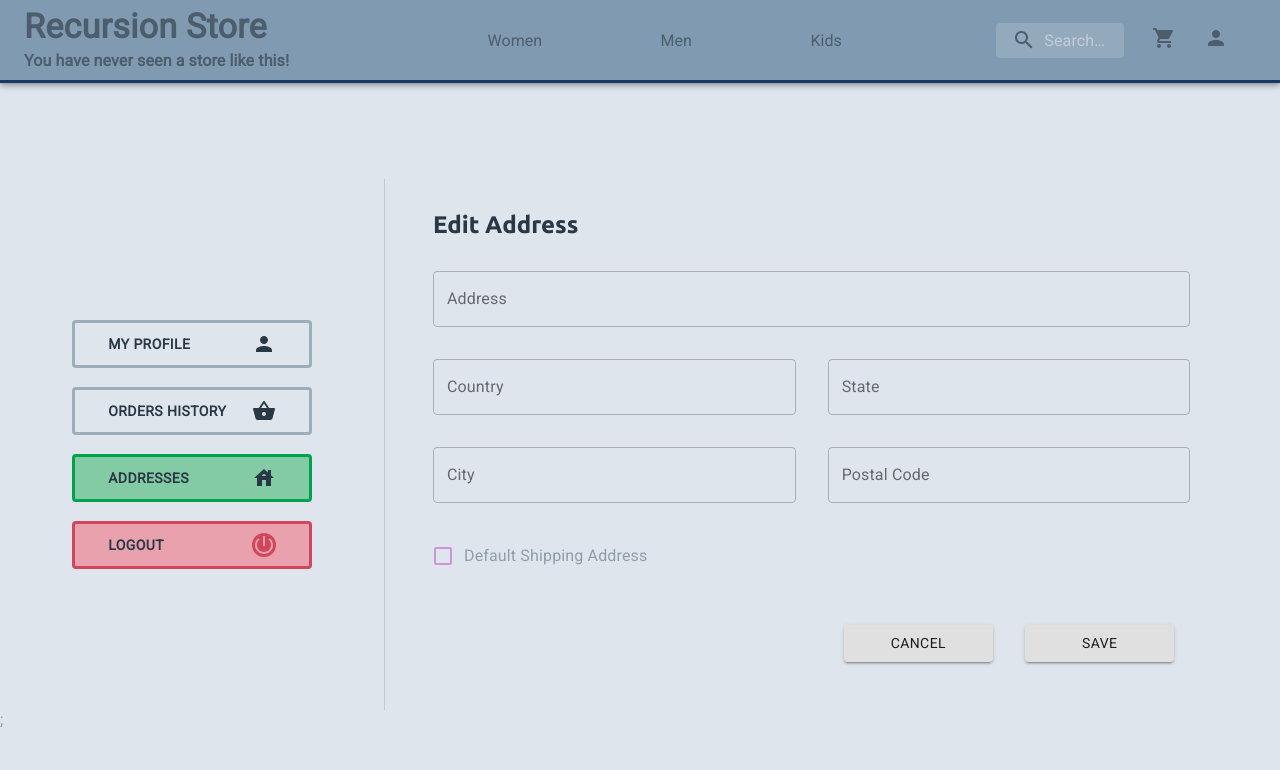
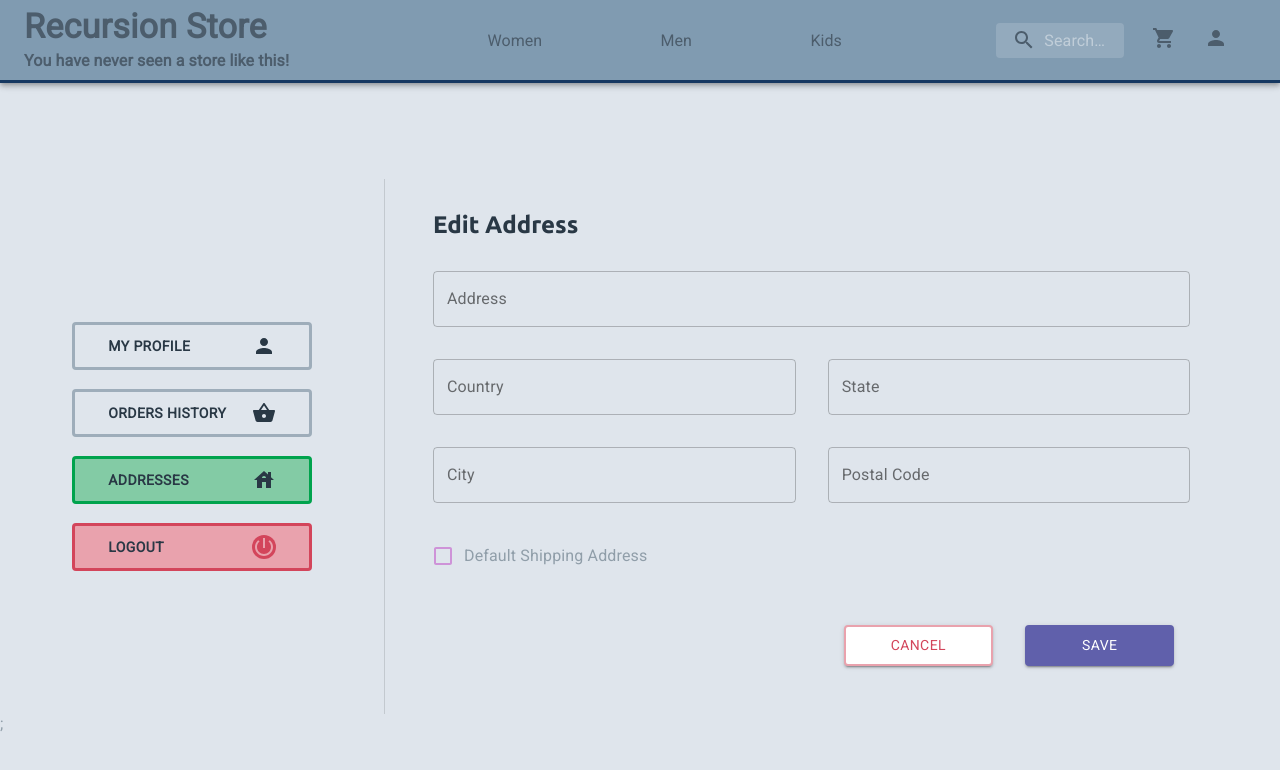
Before and after one commit to tiago-web/Recursion-Store, a React (Create React App) app in the folder web/: page /user/edit-address in a window 1280 px wide. Shown: the top 770 px of the page. Built offline with nearby package versions, Linux system fonts and the light colour scheme.

Commit message:
Finish design of Add or Edit Address page

```diff
--- a/web/src/pages/User/AddEditAddress/index.tsx
+++ b/web/src/pages/User/AddEditAddress/index.tsx
@@ -5,7 +5,7 @@ import Checkbox, { CheckboxProps } from '@material-ui/core/Checkbox';
 import { useLocation } from 'react-router-dom';
 import { Grid, TextField, FormControlLabel, Button } from '@material-ui/core';
 import UserLayout from '../components/UserLayout';
-import { useStyles } from './styles';
+import { useStyles, PurpleSolidButton, RedOutlinedButton } from './styles';
 import api from '../../../services/api';
 
 const PurpleCheckbox = withStyles({
@@ -18,7 +18,7 @@ const PurpleCheckbox = withStyles({
   checked: {},
 })((props: CheckboxProps) => <Checkbox color="default" {...props} />);
 
-const PreviousOrders: React.FC = () => {
+const AddEditAddress: React.FC = () => {
   const { pathname } = useLocation();
   const isEditAddressPage = pathname.toLowerCase().includes('edit');
   const titleInitials = isEditAddressPage ? 'Edit' : 'Add';
@@ -26,7 +26,6 @@ const PreviousOrders: React.FC = () => {
 
   const handleChange = (): void => {
     setMain(prevState => !prevState);
-    console.log(main);
   };
   const classes = useStyles();
 
@@ -91,21 +90,21 @@ const PreviousOrders: React.FC = () => {
           <Grid container xs={12} sm={6} className={classes.textFieldGrid}>
             {isEditAddressPage ? (
               <>
-                <Grid xs={12} sm={6} className={classes.textFieldGrid}>
-                  <Button variant="contained" fullWidth>
+                <Grid xs={6} className={classes.textFieldGrid}>
+                  <RedOutlinedButton variant="contained" fullWidth>
                     Cancel
-                  </Button>
+                  </RedOutlinedButton>
                 </Grid>
-                <Grid xs={12} sm={6} className={classes.textFieldGrid}>
-                  <Button variant="contained" fullWidth>
+                <Grid xs={6} className={classes.textFieldGrid}>
+                  <PurpleSolidButton variant="contained" fullWidth>
                     Save
-                  </Button>
+                  </PurpleSolidButton>
                 </Grid>
               </>
             ) : (
-              <Button variant="contained" fullWidth>
+              <PurpleSolidButton variant="contained" fullWidth>
                 Create Address
-              </Button>
+              </PurpleSolidButton>
             )}
           </Grid>
         </Grid>
@@ -114,4 +113,4 @@ const PreviousOrders: React.FC = () => {
   );
 };
 
-export default PreviousOrders;
+export default AddEditAddress;
--- a/web/src/pages/User/AddEditAddress/styles.ts
+++ b/web/src/pages/User/AddEditAddress/styles.ts
@@ -1,6 +1,6 @@
 import styled from 'styled-components';
 import { shade } from 'polished';
-import { TextField, Grid } from '@material-ui/core';
+import { Button } from '@material-ui/core';
 import { makeStyles, createStyles, Theme } from '@material-ui/core/styles';
 
 export const useStyles = makeStyles((theme: Theme) =>
@@ -14,6 +14,22 @@ export const useStyles = makeStyles((theme: Theme) =>
   }),
 );
 
-export const MUGrid = styled(Grid)`
-  margin: 1rem 0.5rem;
+export const PurpleSolidButton = styled(Button)`
+  background-color: #6060ab;
+  border: 2px solid #6060ab;
+  color: white;
+  &:hover {
+    background: ${shade(0.2, '#5454A0')};
+  }
 `;
+
+export const RedOutlinedButton = styled(Button)`
+  background-color: white;
+  border: 2px solid var(--menu-logout-btn-bg);
+  color: var(--menu-logout-border-btn-bg);
+  &:hover {
+    background: ${shade(0.1, '#d3455b')};
+    border: 2px solid var(--menu-logout-border-btn-bg);
+    color: ${shade(0, '#FFFFFF')};
+  }
+`;
```
Also changed, not shown: web/src/pages/User/Addresses/Address/styles.ts (+0 -11 lines).
